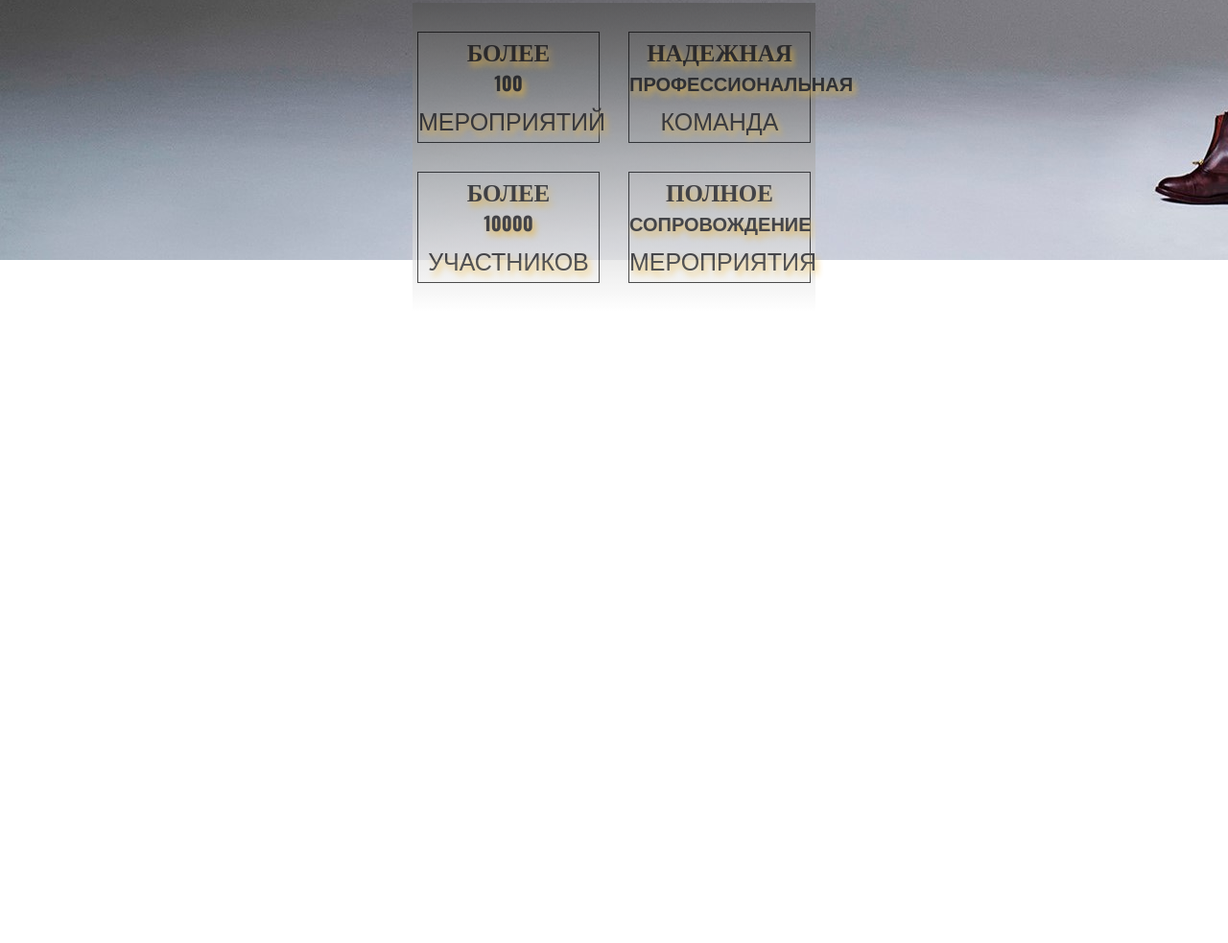
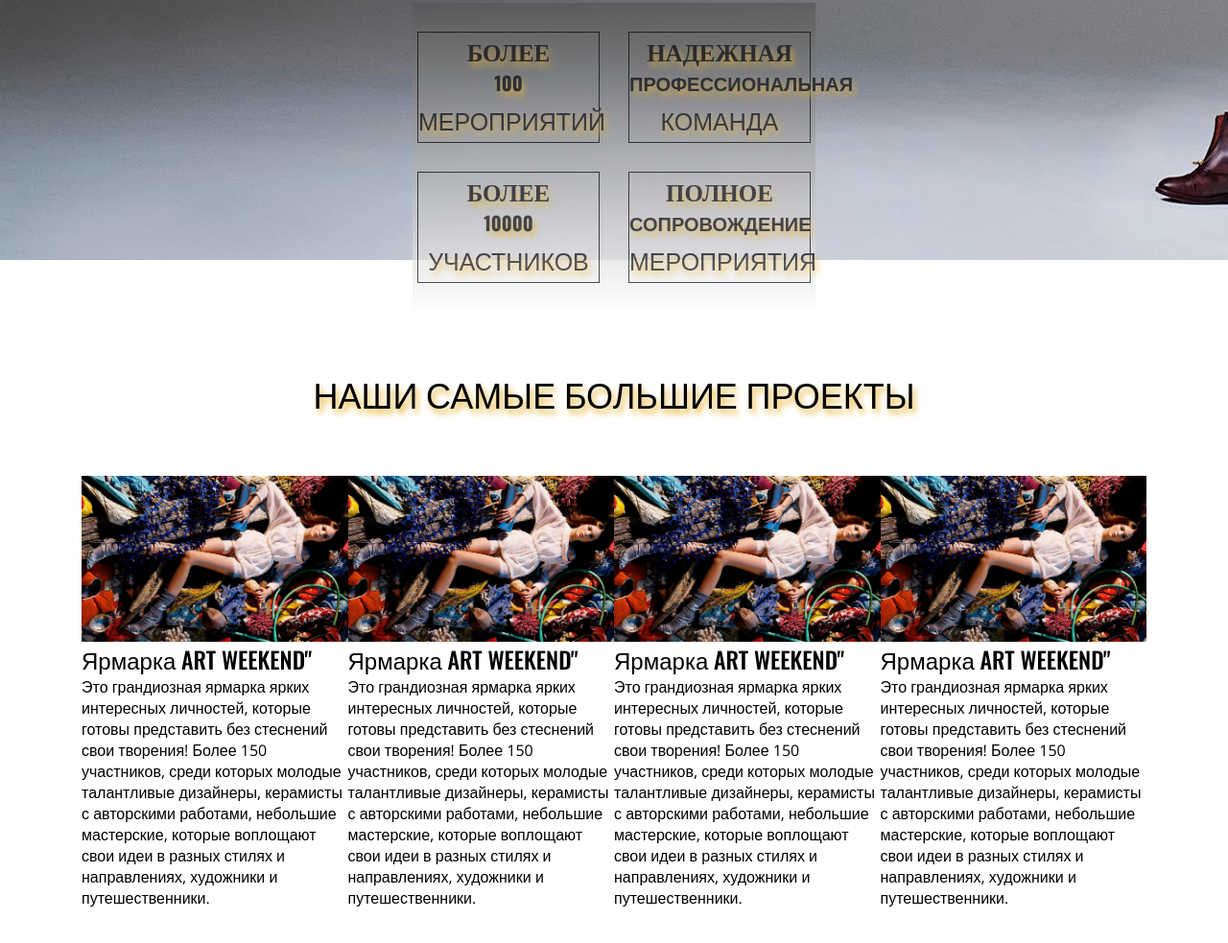
Before and after one commit to JuliaMISH/figma-layout, a plain HTML site: page index.html in a window 1280 px wide. Shown: the part 667-1650 px from the top of the page at 96% size. Drawn offline with nearby package versions, Linux system fonts and the light colour scheme.

Commit message:
background

```diff
--- a/css/style.css
+++ b/css/style.css
@@ -7,7 +7,10 @@ html {
 *::after {
     box-sizing: inherit;
 }
-
+img {
+    display: block;
+    max-width: 100%;
+}
 h1,
 h2,
 h3,
@@ -20,10 +23,11 @@ p {
 }
 
 body {
+    background: linear-gradient(rgb(243, 166, rgb(247, 246, 241)7, 7));
     margin: 0;
     font-family: 'Oswald', sans-serif;
     font-weight: 500;
-    /* background: linear-gradient(to bottom right, rgb(232, 154, 8), grey); */
+
 }
 
 .conteiner {
@@ -91,6 +95,7 @@ body {
     width: 90px;
     height: 90px;
     cursor: pointer;
+
 }
 
 .burger {
@@ -137,7 +142,7 @@ body {
     text-transform: uppercase;
     text-shadow: 3px 5px 6px #eab436;
 }
-
+/* Конец блока шапка*/
 /* o нас */
 .conteiner_about {
     max-width: 1110px;
@@ -146,6 +151,7 @@ body {
 }
 
 .about {
+    padding-top: 20px;
     min-height: 1080px;
     position: relative;
 }
@@ -157,7 +163,7 @@ body {
     opacity: .7;
     left: 50%;
     transform: translateX(-50%);
-    /* min-width: 450px; */
+    /* min-width: 390px; */
     min-height: 300px;
     padding: 30px 5px;
 }
@@ -216,3 +222,34 @@ body {
         grid-template-rows: repeat(1, 1fr);
     }
 }
+
+/* конец блока о нас*/
+/* <!-- НАШИ САМЫЕ БОЛЬШИЕ ПРОЕКТЫ --> */
+.text-h2 {
+}
+.text-h3 {
+}
+.text-p {
+}
+.project-h2 {
+    text-align: center;
+    margin-bottom: 60px;
+    text-shadow: 3px 5px 6px #eab436;
+}
+.progect-h3 {
+}
+.progect-p {
+}
+.about__flex {
+    display: flex;
+}
+.about__flex-item {
+}
+.img {
+}
+.rectangle {
+}
+
+
+
+/* <!-- Конец блока НАШИ САМЫЕ БОЛЬШИЕ ПРОЕКТЫ --> */
--- a/index.html
+++ b/index.html
@@ -25,9 +25,10 @@
                 </button>
             </div>
             <h1 class="h1">Реализуем проекты в Москве</h1>
-            <h4 class="h4">Ярмарки,выставки,показы мод</h4>
+            <h4 class="h4">Ярмарки, выставки, показы мод</h4>
         </div>
     </header>
+    <!-- /* Конец блока шапка*/ -->
     <!-- О нас  -->
     <section class="about">
         <div class="info">
@@ -55,10 +56,55 @@
                     </div>
                 </div>
             </div>
-            <div class="conteiner">
-
+        </div>
+        <!-- /* конец блока о нас*/ -->
+        <!-- НАШИ САМЫЕ БОЛЬШИЕ ПРОЕКТЫ -->
+        <div class="conteiner_about">
+            <h2 class="text-h2 project-h2">Наши самые большие проекты</h2>
+            <div class="about__flex">
+                <div class="about__flex-item">
+                    <img src="img/ярмарки необычных вещейi.jpg" alt="Выставки" class="img">
+                    <div class="rectangle"></div>
+                    <h3 class="text-h3 progect-h3">Ярмарка ART WEEKEND"</h3>
+                    <p class="text-p progect-p">Это  грандиозная ярмарка ярких интересных личностей,
+                        которые готовы представить без стеснений свои творения! Более 150 участников,
+                        среди которых молодые талантливые дизайнеры, керамисты с авторскими работами,
+                        небольшие мастерские, которые воплощают свои идеи в разных стилях и направлениях,
+                        художники и путешественники.</p>
+                </div>
+                <div class="about__flex-item">
+                    <img src="img/ярмарки необычных вещейi.jpg" alt="Выставки" class="img">
+                    <div class="rectangle"></div>
+                    <h3 class="text-h3 progect-h3">Ярмарка ART WEEKEND"</h3>
+                    <p class="text-p progect-p">Это  грандиозная ярмарка ярких интересных личностей,
+                        которые готовы представить без стеснений свои творения! Более 150 участников,
+                        среди которых молодые талантливые дизайнеры, керамисты с авторскими работами,
+                        небольшие мастерские, которые воплощают свои идеи в разных стилях и направлениях,
+                        художники и путешественники.</p>
+                </div>
+                <div class="about__flex-item">
+                    <img src="img/ярмарки необычных вещейi.jpg" alt="Выставки" class="img">
+                    <div class="rectangle"></div>
+                    <h3 class="text-h3 progect-h3">Ярмарка ART WEEKEND"</h3>
+                    <p class="text-p progect-p">Это  грандиозная ярмарка ярких интересных личностей,
+                        которые готовы представить без стеснений свои творения! Более 150 участников,
+                        среди которых молодые талантливые дизайнеры, керамисты с авторскими работами,
+                        небольшие мастерские, которые воплощают свои идеи в разных стилях и направлениях,
+                        художники и путешественники.</p>
+                </div>
+                <div class="about__flex-item">
+                    <img src="img/ярмарки необычных вещейi.jpg" alt="Выставки" class="img">
+                    <div class="rectangle"></div>
+                    <h3 class="text-h3 progect-h3">Ярмарка ART WEEKEND"</h3>
+                    <p class="text-p progect-p">Это  грандиозная ярмарка ярких интересных личностей,
+                        которые готовы представить без стеснений свои творения! Более 150 участников,
+                        среди которых молодые талантливые дизайнеры, керамисты с авторскими работами,
+                        небольшие мастерские, которые воплощают свои идеи в разных стилях и направлениях,
+                        художники и путешественники.</p>
+                </div>
             </div>
         </div>
+        <!-- Конец блока НАШИ САМЫЕ БОЛЬШИЕ ПРОЕКТЫ -->
     </section>
 
 </body>
```
Also changed, not shown: img/Выставка.jpg (renamed from img/неординарные вфставки.jpg).
